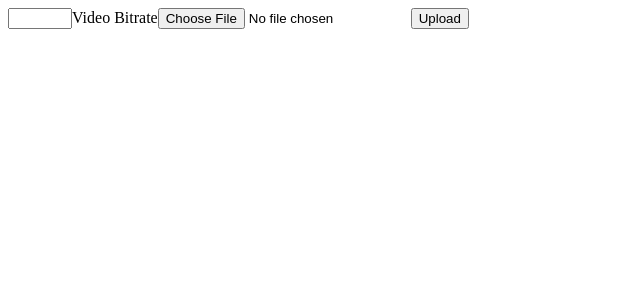
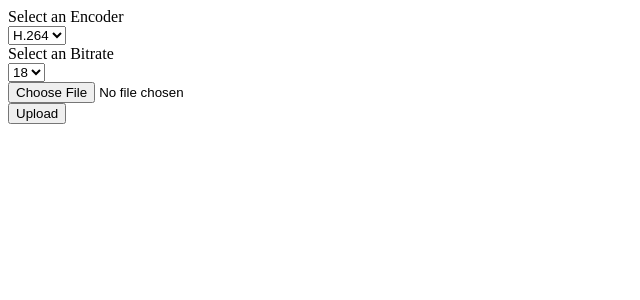
Before and after one commit to Manishyolo/file-compression-frontend, a React (Vite) app: page /CustomCompress in a window 1280 px wide. Shown: the top 300 px of the page, without its empty margins (0-640 px from the left). Built offline with nearby package versions, Linux system fonts and the light colour scheme.

Commit message:
Refactor CustomCompressionPage: update form to include Encoder and Bitrate selections

```diff
--- a/src/Pages/CustomCompressionPage.jsx
+++ b/src/Pages/CustomCompressionPage.jsx
@@ -11,10 +11,11 @@ const CustomCompressionPage = () => {
     console.log(formdata);
 
     const file = formdata.get("file");
-    const CompressionLevel = formdata.get("CompressionLevel");
+    const Encoder = formdata.get("Encoder");
+    const Bitrate = formdata.get("Bitrate");
 
-    console.log(file, CompressionLevel);
-    const data = await fetch("http://localhost:3000/api/file/compress", {
+    console.log(file,Encoder,Bitrate);
+    const data = await fetch("http://localhost:3000/api/file/compress/custom", {
       method: "POST",
       body: formdata,
     });
@@ -26,13 +27,27 @@ const CustomCompressionPage = () => {
   return (
     <>
       <form action="submit" onSubmit={handleupload}>
-          <input type="number" min="1" max="128" id="VideoBitrate"/>
-          <label for="VideoBitrate">Video Bitrate</label>
+
+          <label >Select an Encoder</label><br></br>
+           <select id="Encoder" name="Encoder">
+
+            <option value={"libx264"}>H.264</option>
+             <option value={"libx265"}>H.265</option>
+              <option value={"libvpx-vp9"}>VP9</option>
+           </select><br></br>
+               <label >Select an Bitrate</label><br></br>
+           <select id="Bitrate" name="Bitrate">
+
+            <option value="18">18</option>
+             <option value="23">23</option>
+              <option value="28">28</option>
+               <option value="36">36</option>
+           </select><br></br>
 
 
 
 
-        <input type="file" placeholder="upload your file here" name="file" />
+        <input type="file" placeholder="upload your file here" name="file" /><br></br>
 
         <button type="submit">Upload</button>
       </form>
```
